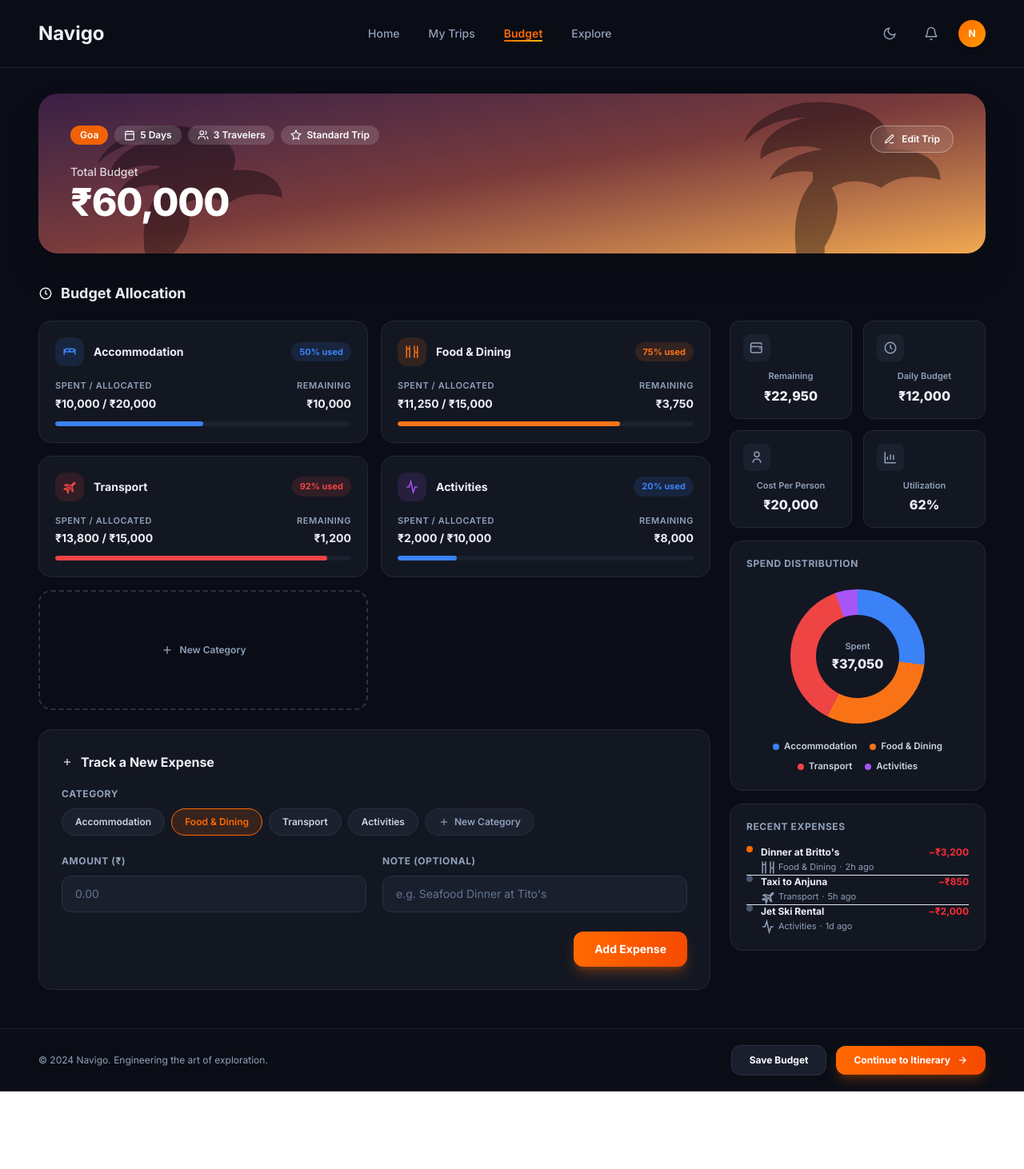
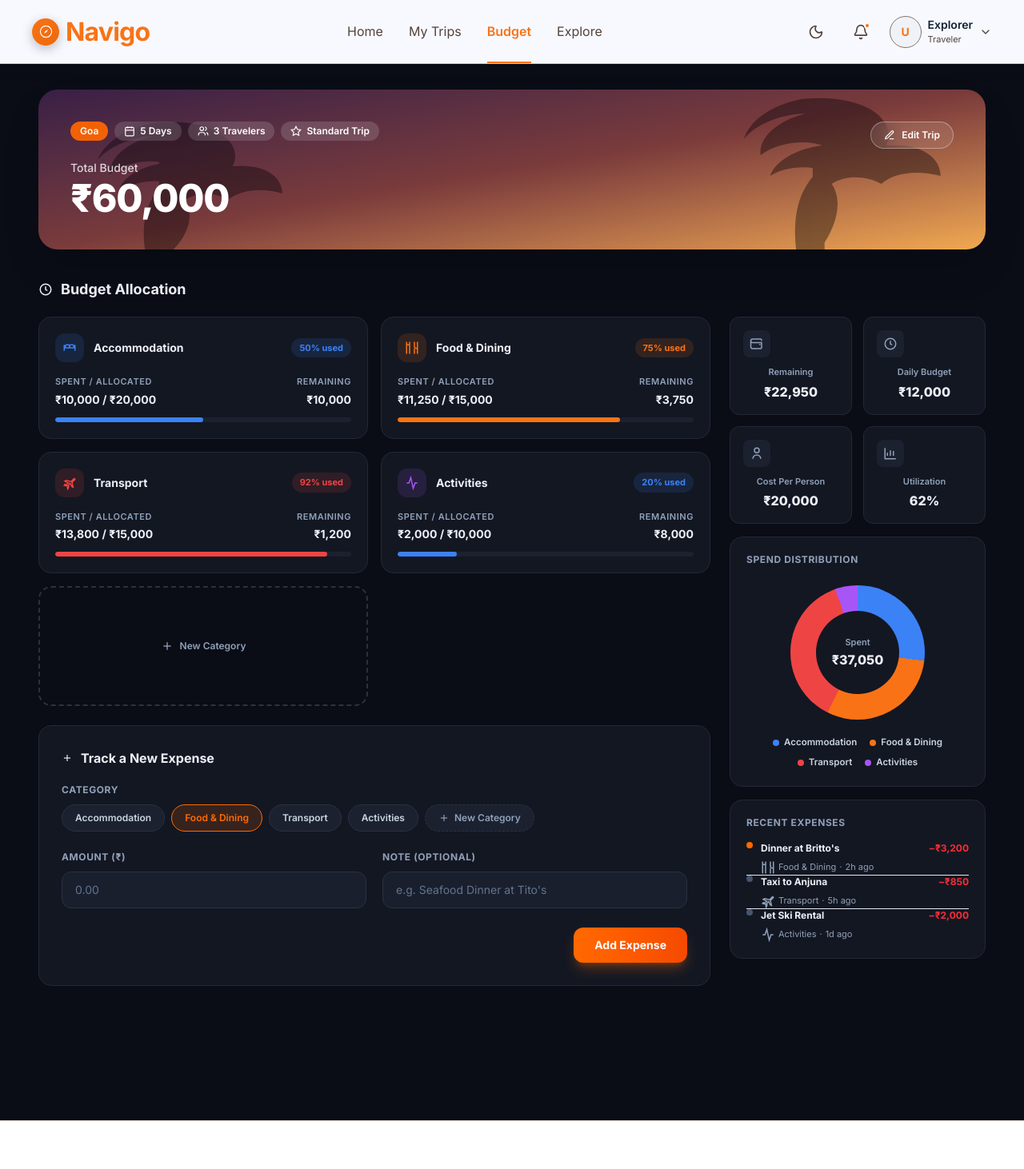
Before and after one commit to Keerthana-207/Navigo, a React (Vite) app in the folder client/: page /budget in a window 1280 px wide. Shown: the top 1462 px of the page at 80% size. Before the commit the page ends 1365 px from the top, so only its background shows below. Built offline with nearby package versions, Linux system fonts and the light colour scheme; no server answers.

Commit message:
Budget page

```diff
--- a/client/src/pages/dashboard/Budget.jsx
+++ b/client/src/pages/dashboard/Budget.jsx
@@ -1,4 +1,5 @@
 import React, { useState, useMemo } from "react";
+import Layout from '../../components/Layout/Layout'
 
 // Self-contained SVG Icons
 const Icons = {
@@ -610,103 +611,7 @@ export default function NavigoBudget() {
                     : "bg-[#eef0f6] text-[#161a23]"
             } min-h-screen font-sans transition-colors duration-300`}
         >
-            {/* =====================================================
-                HEADER
-            ===================================================== */}
-
-            <header
-                className={`flex items-center justify-between border-b transition-colors duration-300 ${
-                    isDark
-                        ? "bg-[#0a0d16] border-[#1c2130]"
-                        : "bg-white border-[#e5e8f0]"
-                }`}
-                style={{
-                    padding: "24px 48px",
-                }}
-            >
-                <div className="text-2xl font-bold">
-                    Navigo
-                </div>
-
-                <nav
-                    className="hidden md:flex gap-9"
-                >
-                    <a
-                        href="#"
-                        className={`text-sm font-medium transition-colors hover:text-orange-500 ${
-                            isDark
-                                ? "text-slate-400"
-                                : "text-slate-600"
-                        }`}
-                    >
-                        Home
-                    </a>
-
-                    <a
-                        href="#"
-                        className={`text-sm font-medium transition-colors hover:text-orange-500 ${
-                            isDark
-                                ? "text-slate-400"
-                                : "text-slate-600"
-                        }`}
-                    >
-                        My Trips
-                    </a>
-
-                    <a
-                        href="#"
-                        className="text-sm font-semibold relative pb-1.5 text-orange-500 after:content-[''] after:absolute after:left-0 after:right-0 after:bottom-0 after:h-0.5 after:bg-gradient-to-r after:from-orange-500 after:to-amber-400 after:rounded-full"
-                    >
-                        Budget
-                    </a>
-
-                    <a
-                        href="#"
-                        className={`text-sm font-medium transition-colors hover:text-orange-500 ${
-                            isDark
-                                ? "text-slate-400"
-                                : "text-slate-600"
-                        }`}
-                    >
-                        Explore
-                    </a>
-                </nav>
-
-                <div className="flex items-center gap-4">
-                    <button
-                        onClick={() =>
-                            setIsDark(!isDark)
-                        }
-                        aria-label="Toggle theme"
-                        className={`w-9 h-9 rounded-full flex items-center justify-center transition-colors ${
-                            isDark
-                                ? "text-slate-400 hover:bg-[#1c2130] hover:text-white"
-                                : "text-slate-600 hover:bg-slate-200 hover:text-slate-900"
-                        }`}
-                    >
-                        {isDark ? (
-                            <Icons.Moon />
-                        ) : (
-                            <Icons.Sun />
-                        )}
-                    </button>
-
-                    <button
-                        aria-label="Notifications"
-                        className={`w-9 h-9 rounded-full flex items-center justify-center transition-colors ${
-                            isDark
-                                ? "text-slate-400 hover:bg-[#1c2130] hover:text-white"
-                                : "text-slate-600 hover:bg-slate-200 hover:text-slate-900"
-                        }`}
-                    >
-                        <Icons.Bell />
-                    </button>
-
-                    <div className="w-8.5 h-8.5 rounded-full bg-gradient-to-br from-orange-500 to-amber-500 flex items-center justify-center text-xs font-bold text-white shadow-md">
-                        N
-                    </div>
-                </div>
-            </header>
+            <Layout>
 
             {/* =====================================================
                 MAIN
@@ -1532,6 +1437,7 @@ export default function NavigoBudget() {
                                                             style={{
                                                                 marginBottom:
                                                                     "2px",
+                                                                paddingBottom: "5px"
                                                             }}
                                                         >
                                                             {
@@ -1603,61 +1509,7 @@ export default function NavigoBudget() {
                 </div>
             </main>
 
-            {/* =====================================================
-                FOOTER
-            ===================================================== */}
-
-            <footer
-                className={`border-t flex flex-wrap items-center justify-between gap-4 transition-colors duration-300 ${
-                    isDark
-                        ? "bg-[#0a0d16] border-[#1c2130]"
-                        : "bg-white border-[#e5e8f0]"
-                }`}
-                style={{
-                    padding: "20px 48px",
-                }}
-            >
-                <div
-                    className={`text-xs ${
-                        isDark
-                            ? "text-slate-400"
-                            : "text-slate-500"
-                    }`}
-                >
-                    © 2024 Navigo. Engineering the
-                    art of exploration.
-                </div>
-
-                <div className="flex items-center gap-3">
-                    <button
-                        onClick={
-                            handleSaveBudget
-                        }
-                        className={`rounded-xl text-xs font-bold border transition-colors ${
-                            isDark
-                                ? "bg-[#1a1f2e] border-[#2b3142] text-white hover:border-slate-500"
-                                : "bg-slate-100 border-slate-300 text-slate-800 hover:border-slate-400"
-                        }`}
-                        style={{
-                            padding:
-                                "10px 22px",
-                        }}
-                    >
-                        {saveStatus}
-                    </button>
-
-                    <button
-                        className="flex items-center gap-2 rounded-xl bg-gradient-to-r from-orange-500 to-orange-600 text-white font-bold text-xs shadow-lg shadow-orange-500/25 hover:brightness-105 active:scale-[0.98] transition-all"
-                        style={{
-                            padding:
-                                "10px 22px",
-                        }}
-                    >
-                        Continue to Itinerary
-                        <Icons.ArrowRight />
-                    </button>
-                </div>
-            </footer>
+            </Layout>
         </div>
     );
 }
```
